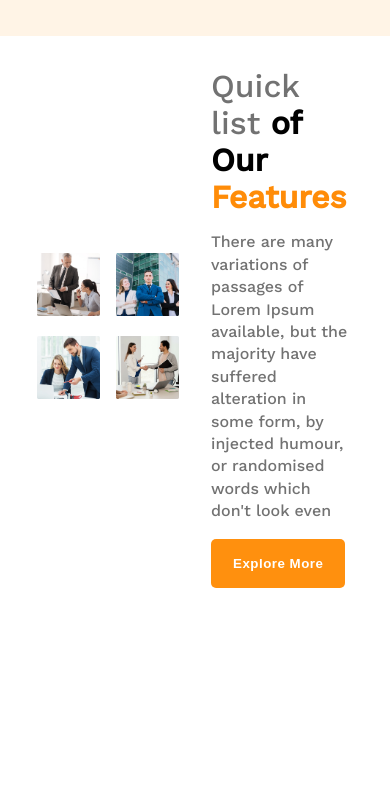
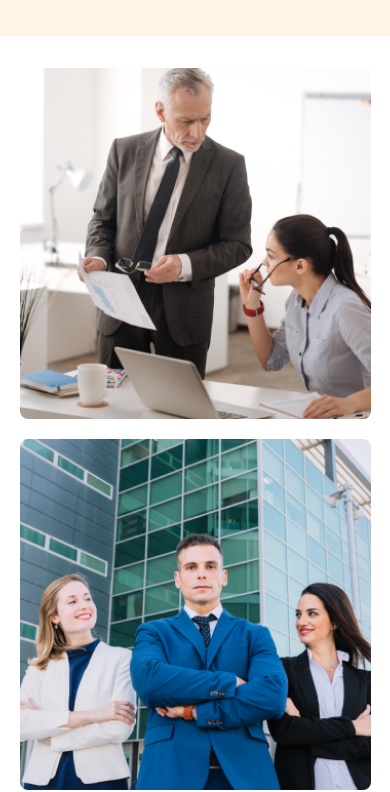
Before and after one commit to developer-shourav/Hire-your-architect, a plain HTML site: page index.html in a window 390 px wide. Shown: the part 685-1477 px from the top of the page. Before the commit the page ends 1289 px from the top, so only its background shows below. Drawn offline with nearby package versions, Linux system fonts and the light colour scheme.

Commit message:
explore section responsive completed

```diff
--- a/styles/style.css
+++ b/styles/style.css
@@ -215,7 +215,7 @@ nav{
         gap: 20px;
     }
 
-    /* =============Hero Section Styles=============  */
+    /* =====Hero Section Styles====  */
 
     .web-header{
         font-size:1.05rem;
@@ -230,6 +230,33 @@ nav{
         width: 90%;
     }
 
+    /* =====Explore Section Styles====  */
+    .explore__section{
+    width: 100%;
+    flex-direction: column;
+    flex: wrap;
+    gap: 1rem;
+    justify-content: center;
+    align-items: center;
+   }
+
+    .team_img_wrapper{
+        width: 100%;
+        display: grid;
+        grid-template-columns: repeat(1, 1fr);
+        gap: 1rem;
+    }
+    .team_image > img{
+        width: 100%;
+    }
+    .explore-info{
+        width: 100%;
+    }
+
+
+    .explore-info > h2{
+        font-size: 1.6rem;
+    }
 }
 
 /* ==============For Medium Devices============  */
@@ -272,4 +299,10 @@ nav{
         width: 90%;
     }
 
+     /* =====Explore Section Styles====  */
+    .explore__section{
+    width: 100%;
+
+   }
+
 }
```
